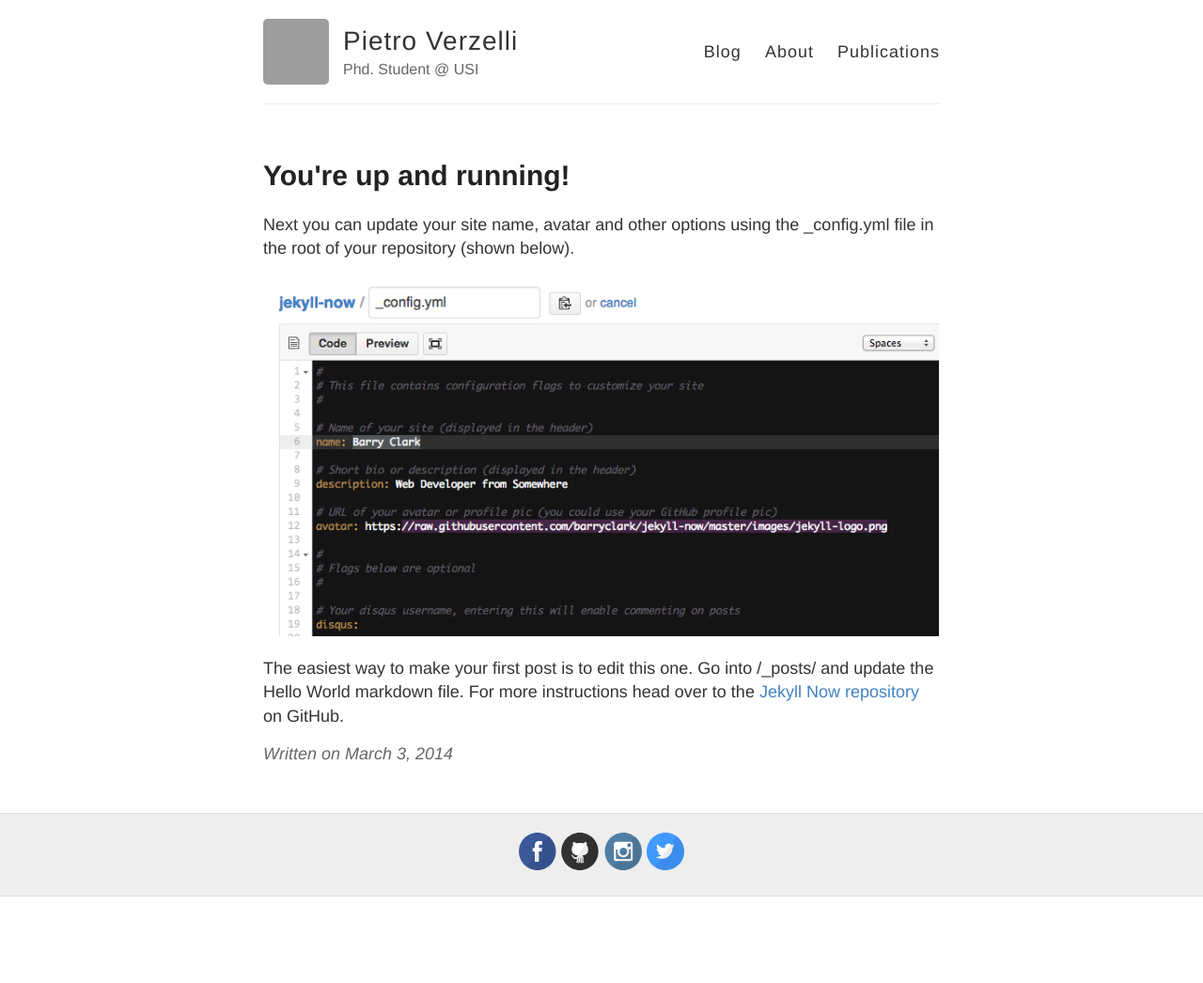
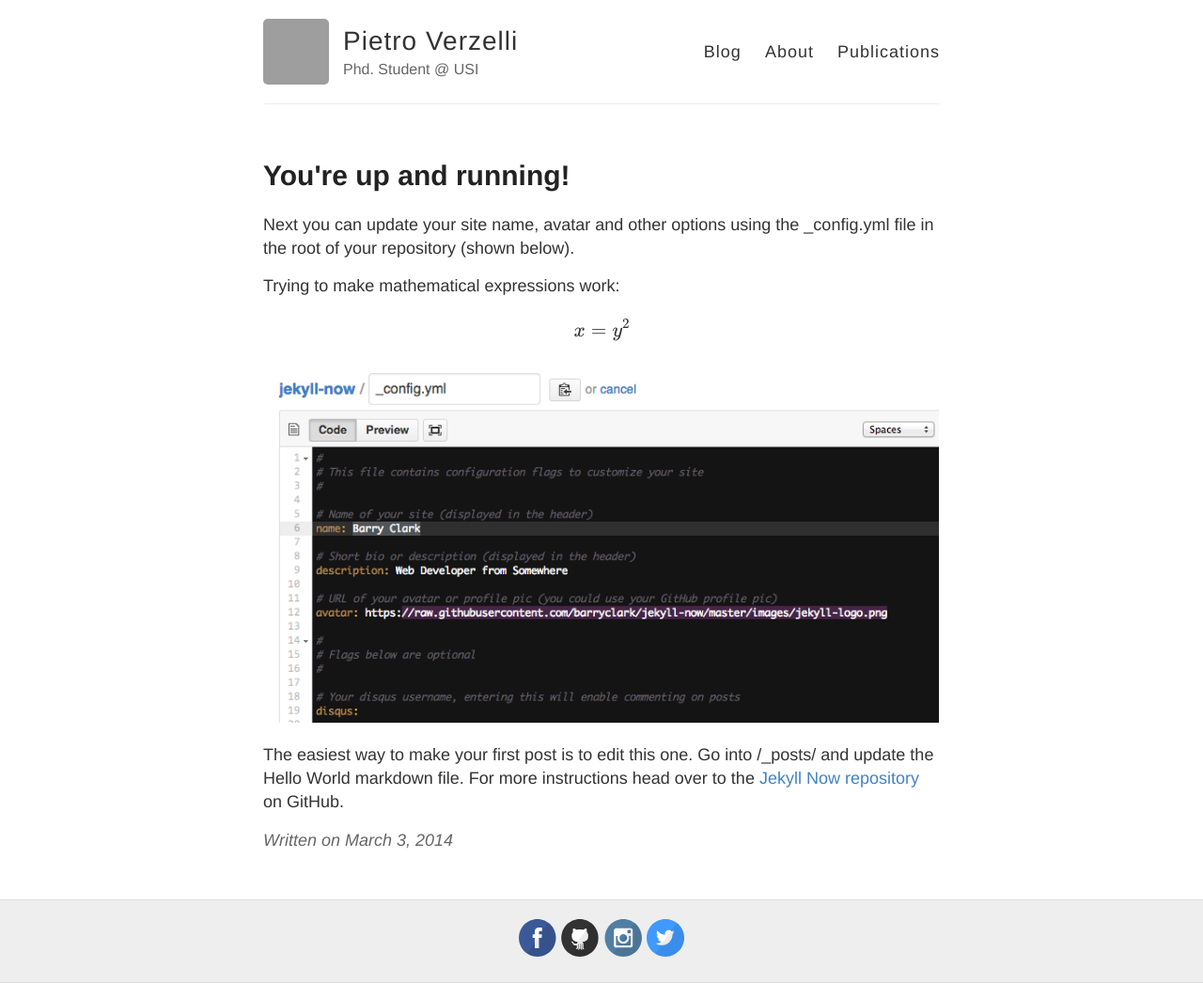
Before and after one commit to verzep/verzep.github.io, a Jekyll site: the page built from _posts/2014-3-3-Hello-World.md, in a window 1280 px wide. Shown: the whole page at 94% size. Built offline with Jekyll 4.4.1, drawn with Linux system fonts in a browser that asks for light colours; formulas are drawn with MathJax 3; before the commit the page ends 954 px from its top, so only the background shows below that; grey boxes are pictures that could not be loaded.

Commit message:
latex working!

```diff
--- /dev/null
+++ b/_includes/script.html
@@ -0,0 +1,5 @@
+
+<!-- Latex rendering -->
+<script type="text/javascript" async
+  src="https://cdnjs.cloudflare.com/ajax/libs/mathjax/2.7.4/MathJax.js?config=TeX-MML-AM_CHTML" async>
+</script>
--- a/_layouts/default.html
+++ b/_layouts/default.html
@@ -45,6 +45,9 @@
           {% include svg-icons.html %}
         </footer>
       </div>
+      <!-- Script -->
+      {% include script.html %}
+
     </div>
 
     {% include analytics.html %}
--- a/_posts/2014-3-3-Hello-World.md
+++ b/_posts/2014-3-3-Hello-World.md
@@ -5,6 +5,11 @@ title: You're up and running!
 
 Next you can update your site name, avatar and other options using the _config.yml file in the root of your repository (shown below).
 
+Trying to make mathematical expressions work:
+
+$$ x = y ^2 $$
+
+
 ![_config.yml]({{ site.baseurl }}/images/config.png)
 
 The easiest way to make your first post is to edit this one. Go into /_posts/ and update the Hello World markdown file. For more instructions head over to the [Jekyll Now repository](https://github.com/barryclark/jekyll-now) on GitHub.
```
